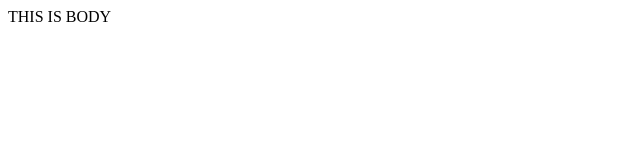
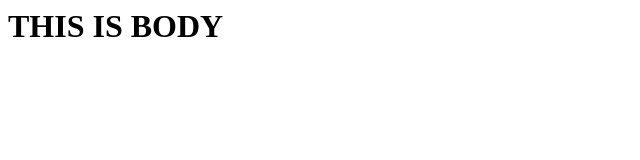
Before and after one commit to spdevohack/sachin_test, a plain HTML site: page index.htm in a window 1280 px wide. Shown: the whole page, without its empty margins (0-640 px from the left). Drawn offline with Linux system fonts and the light colour scheme.

Commit message:
Add heading

```diff
--- a/index.htm
+++ b/index.htm
@@ -1 +1 @@
-<body>THIS IS BODY</body>
+<body><h1>THIS IS BODY</h1></body>
```
